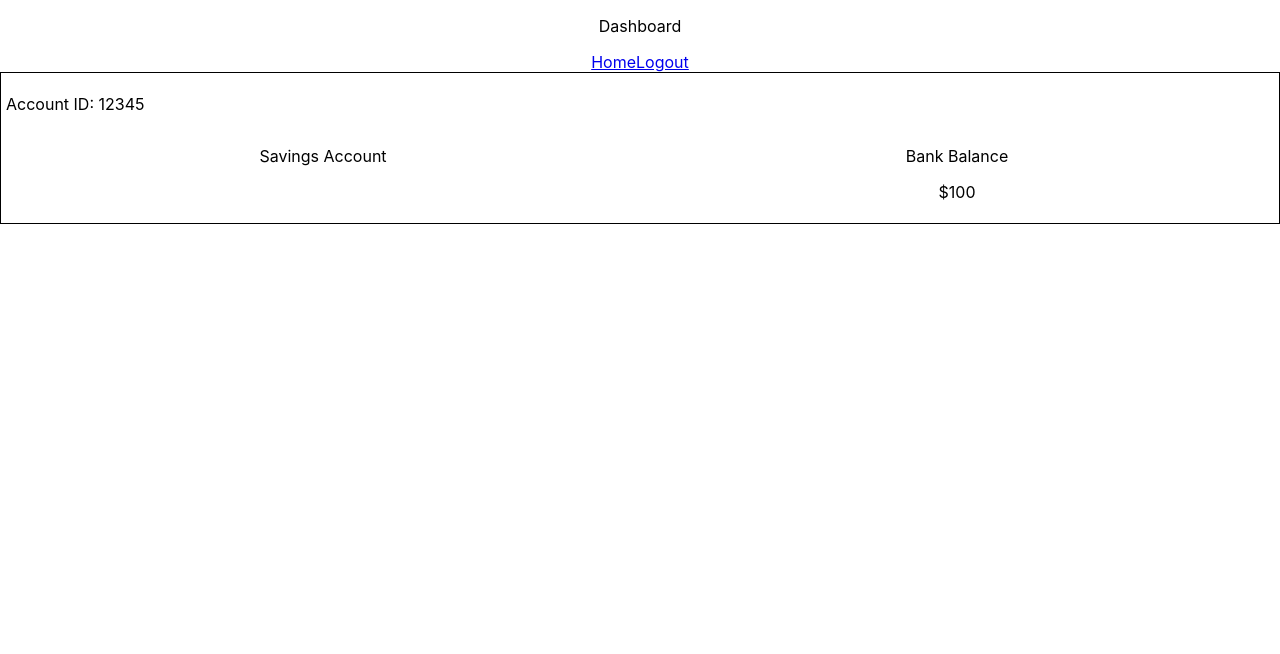
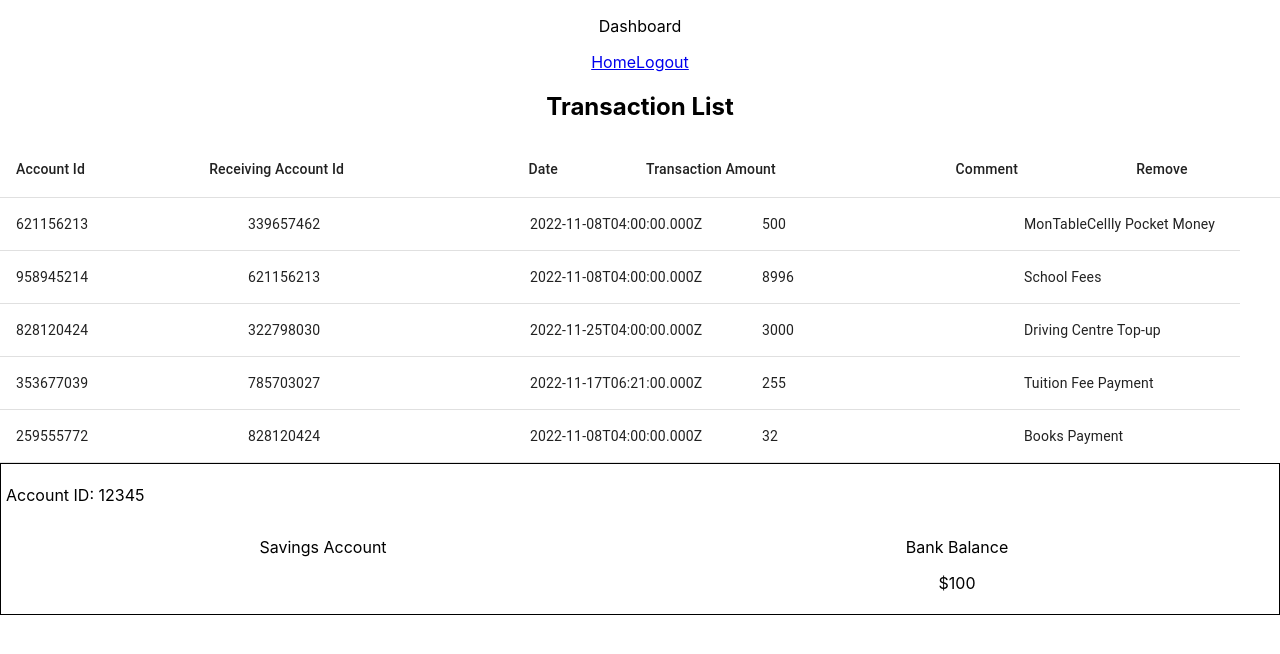
Before and after one commit to ernestlim8/tt__24, a React (Create React App) app in the folder client/: page / in a window 1280 px wide. Shown: the top 654 px of the page. Built offline with nearby package versions, Linux system fonts and the light colour scheme.

Commit message:
added transaction list styling and fixed transaction list component

```diff
--- a/client/package.json
+++ b/client/package.json
@@ -3,6 +3,10 @@
   "version": "0.1.0",
   "private": true,
   "dependencies": {
+    "@emotion/react": "^11.10.5",
+    "@emotion/styled": "^11.10.5",
+    "@material-ui/core": "^4.12.4",
+    "@mui/material": "^5.10.16",
     "@testing-library/jest-dom": "^5.16.5",
     "@testing-library/react": "^13.4.0",
     "@testing-library/user-event": "^13.5.0",
--- a/client/src/components/Transaction.js
+++ b/client/src/components/Transaction.js
@@ -1,14 +1,22 @@
-import { useState } from "react"
-import transactionService from "../services/transactionService"
-import { useEffect } from "react"
+import {
+    TableBody,
+    TableCell,
+    TableRow,
+  } from "@material-ui/core";
 
 const Transaction = ({transaction}) => {
 
-
-
     return (
         <div>
-            <li>{transaction.user.id} {transaction.receiving.id} {transaction.date} {transaction.amount} {transaction.comment} </li>
+            <TableBody>
+                <TableRow>
+                    <TableCell style={{width: 200}}>{transaction.AccountID}</TableCell>
+                    <TableCell style={{width: 250}}>{transaction.ReceivingAccountID}</TableCell>
+                    <TableCell style={{width: 200}}>{transaction.Date}</TableCell>
+                    <TableCell style={{width: 230}}>{transaction.TransactionAmount}</TableCell>
+                    <TableCell style={{width: 200}}>{transaction.Comment}</TableCell>
+                </TableRow>
+            </TableBody>
         </div>
     )
 }
--- a/client/src/components/TransactionList.js
+++ b/client/src/components/TransactionList.js
@@ -2,30 +2,89 @@ import { useState } from "react"
 import { useEffect } from "react"
 import Transaction from "./Transaction"
 import transactionService from "../services/transactionService"
+import {
+    Table,
+    TableBody,
+    TableCell,
+    TableRow,
+    TableHead
+  } from "@material-ui/core";
 
 const TransactionList = () => {
 
-    const [transaction, setTransaction] = useState([])
+    const [transaction, setTransaction] = useState([
+        {
+            "TransactionID": 1,
+            "AccountID": 621156213,
+            "ReceivingAccountID": 339657462,
+            "Date": "2022-11-08T04:00:00.000Z",
+            "TransactionAmount": 500.00,
+            "Comment": "MonTableCellly Pocket Money"
+        },
+        {
+            "TransactionID": 2,
+            "AccountID": 958945214,
+            "ReceivingAccountID": 621156213,
+            "Date": "2022-11-08T04:00:00.000Z",
+            "TransactionAmount": 8996.00,
+            "Comment": "School Fees"
+        },
+        {
+            "TransactionID": 3,
+            "AccountID": 828120424,
+            "ReceivingAccountID": 322798030,
+            "Date": "2022-11-25T04:00:00.000Z",
+            "TransactionAmount": 3000.00,
+            "Comment": "Driving Centre Top-up"
+        },
+        {
+            "TransactionID": 4,
+            "AccountID": 353677039,
+            "ReceivingAccountID": 785703027,
+            "Date": "2022-11-17T06:21:00.000Z",
+            "TransactionAmount": 255.00,
+            "Comment": "Tuition Fee Payment"
+        },
+        {
+            "TransactionID": 5,
+            "AccountID": 259555772,
+            "ReceivingAccountID": 828120424,
+            "Date": "2022-11-08T04:00:00.000Z",
+            "TransactionAmount": 32.00,
+            "Comment": "Books Payment"
+        }
+    ])
+    const [user, setUser] = useState('')
 
-    useEffect(() => {
-        transactionService
-          .getAll()
-          .then(initialTransaction => {
-            setTransaction(initialTransaction)
-          })
-      }, [])
+    // useEffect(() => {
+    //     transactionService
+    //       .getAll()
+    //       .TableCellen(initialTransaction => {
+    //         setTransaction(initialTransaction)
+    //       })
+    //   }, [])
 
     return (
         <div>
             <h2>Transaction List</h2>
-            <ul>
-        {transaction.map(transaction =>
-          <Transaction
-            key={transaction.id}
-            note={transaction}
-          />
-        )}
-      </ul>
+            <div>
+            <Table>
+                <TableHead>
+                    <TableRow>
+                    <TableCell>Account Id</TableCell>
+                    <TableCell>Receiving Account Id</TableCell>
+                    <TableCell>Date</TableCell>
+                    <TableCell>Transaction Amount</TableCell>
+                    <TableCell>Comment</TableCell>
+                    <TableCell>Remove</TableCell>
+                    </TableRow>
+                </TableHead>
+            </Table>
+            <TableRow>
+                {transaction.map(transaction =>
+                <Transaction key={transaction.TransactionID} transaction={transaction} /> )}
+            </TableRow>
+            </div>
         </div>
     )
 
--- a/client/src/pages/Dashboard.js
+++ b/client/src/pages/Dashboard.js
@@ -1,11 +1,13 @@
 import { Outlet } from "react-router-dom";
 import Navbar from "../components/Navbar";
+import TransactionList from "../components/TransactionList";
 
 function Dashboard(props) {
     return (
       <div className="App">
         <p>Dashboard</p>
         <Navbar Logout={props.Logout}/>
+        <TransactionList />
         <Outlet/>
       </div>
     );
--- a/client/src/services/transactionService.js
+++ b/client/src/services/transactionService.js
@@ -2,8 +2,8 @@ import axios from "axios";
 const baseUrl = "/api/user/transaction";
 
 
-const getAll = async () => {
-  const response = await axios.get(baseUrl);
+const getAccountTransaction = async (id) => {
+  const response = await axios.get(`${baseUrl}/${id}`);
   return response.data;
 };
 
@@ -19,7 +19,7 @@ const remove = async (id) => {
 
 // eslint-disable-next-line
 export default {
-  getAll,
+  getAccountTransaction,
   create,
   remove,
 };
```
Also changed, not shown: 1 other file (tests, documents, lock files or other folders).
